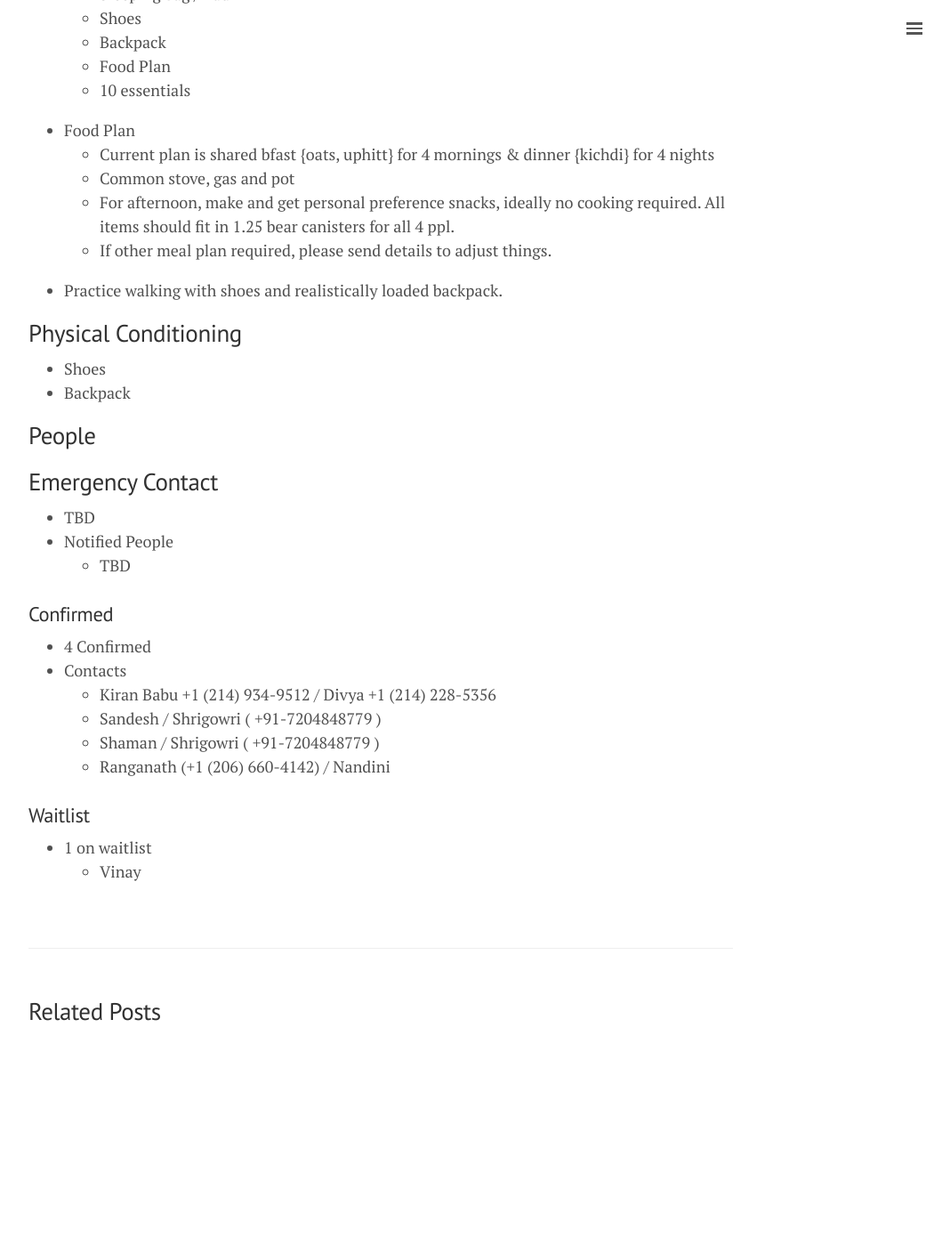
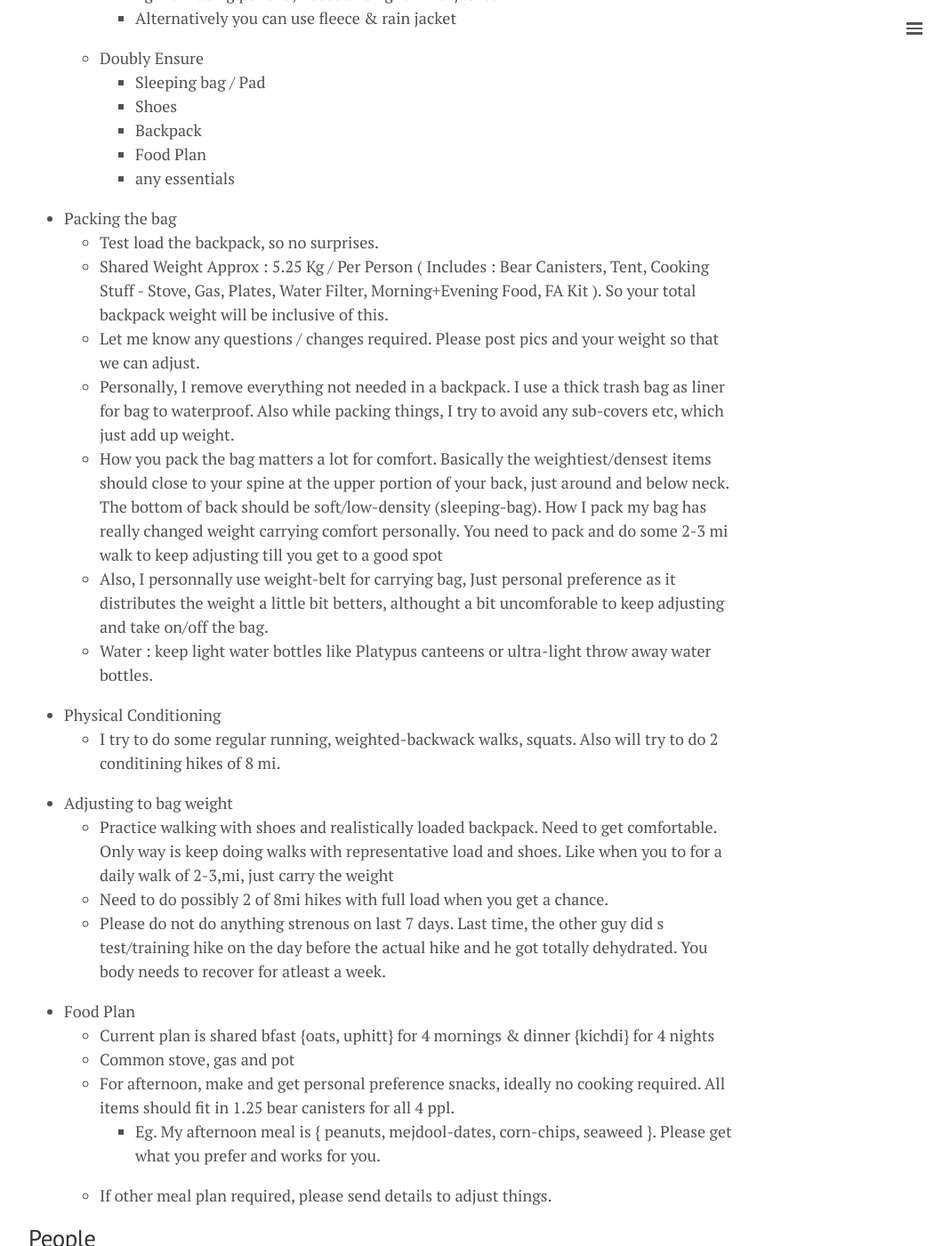
Before and after one commit to sectorzero/sectorzero.github.io, a Jekyll site: the page built from temp/bpack2021.md, in a window 1280 px wide and 1400 px high, scrolled down 3919 px. Shown: the whole window at 89% size, without its empty margins (212-1280 px from the left). Built offline with Jekyll 4.4.1, drawn with Linux system fonts in a browser that asks for light colours; before the commit the page ends 5127 px from its top, so only the background shows below that; some of the changed text lies outside the part shown.

Commit message:
updated backpack 2021

```diff
--- a/temp/bpack2021.md
+++ b/temp/bpack2021.md
@@ -122,31 +121,38 @@ version: 0.1
 
 - Items Check
   - See [Backpack Itemization](https://1drv.ms/x/s!Au4_6JRfzLRRnkEhQCpjtOc5AsKd?e=dUPQGH) for list of items, 'orange' is personal items which you need to get. Adjust as per your preference. Other 'shared' things are arranged.
-  - Test load the backpack, so no surprises
-  - Let me know any questions / changes required
-- Doubly Ensure
-  - Sleeping bag / Pad
-  - Shoes
-  - Backpack
-  - Food Plan
-  - 10 essentials
+  - For clothes, please use whatever is comfortable for you. Eg. I like to use shorts/tshirt. Ideally long sleeve shirt and pants are better due to high UV. It's just a personal preference based on comfort. So use what suits you best.
+  - Also something for rain/wind/cold
+    - Eg. I am using poncho, fleece and light wind-jacket
+    - Alternatively you can use fleece & rain jacket
+  - Doubly Ensure
+    - Sleeping bag / Pad
+    - Shoes
+    - Backpack
+    - Food Plan
+    - any essentials
+- Packing the bag
+  - Test load the backpack, so no surprises.
+  - Shared Weight Approx : 5.25 Kg / Per Person ( Includes : Bear Canisters, Tent, Cooking Stuff - Stove, Gas, Plates, Water Filter, Morning+Evening Food, FA Kit ). So your total backpack weight will be inclusive of this.
+  - Let me know any questions / changes required. Please post pics and your weight so that we can adjust.
+  - Personally, I remove everything not needed in a backpack. I use a thick trash bag as liner for bag to waterproof. Also while packing things, I try to avoid any sub-covers etc, which just add up weight.
+  - How you pack the bag matters a lot for comfort. Basically the weightiest/densest items should close to your spine at the upper portion of your back, just around and below neck. The bottom of back should be soft/low-density (sleeping-bag). How I pack my bag has really changed weight carrying comfort personally. You need to pack and do some 2-3 mi walk to keep adjusting till you get to a good spot
+  - Also, I personnally use weight-belt for carrying bag, Just personal preference as it distributes the weight a little bit betters, althought a bit uncomforable to keep adjusting and take on/off the bag.
+  - Water : keep light water bottles like Platypus canteens or ultra-light throw away water bottles.
+- Physical Conditioning
+  - I try to do some regular running, weighted-backwack walks, squats. Also will try to do 2 conditining hikes of 8 mi.
+- Adjusting to bag weight
+  - Practice walking with shoes and realistically loaded backpack. Need to get comfortable. Only way is keep doing walks with representative load and shoes. Like when you to for a daily walk of 2-3,mi, just carry the weight
+  - Need to do possibly 2 of 8mi hikes with full load when you get a chance.
+  - Please do not do anything strenous on last 7 days. Last time, the other guy did s test/training hike on the day before the actual hike and he got totally dehydrated. You body needs to recover for atleast a week.
 - Food Plan
   - Current plan is shared bfast {oats, uphitt} for 4 mornings & dinner {kichdi} for 4 nights
   - Common stove, gas and pot
   - For afternoon, make and get personal preference snacks, ideally no cooking required. All items should fit in 1.25 bear canisters for all 4 ppl.
+    - Eg. My afternoon meal is { peanuts, mejdool-dates, corn-chips, seaweed }. Please get what you prefer and works for you.
   - If other meal plan required, please send details to adjust things.
-- Practice walking with shoes and realistically loaded backpack.
-
-## Physical Conditioning
-- Shoes
-- Backpack
 
 ## People
-
-## Emergency Contact
-- TBD
-- Notified People
-  - TBD
 
 ### Confirmed
 - 4 Confirmed
```
Also changed, not shown: other parts of temp/bpack2021.md (+6 -2 lines).
